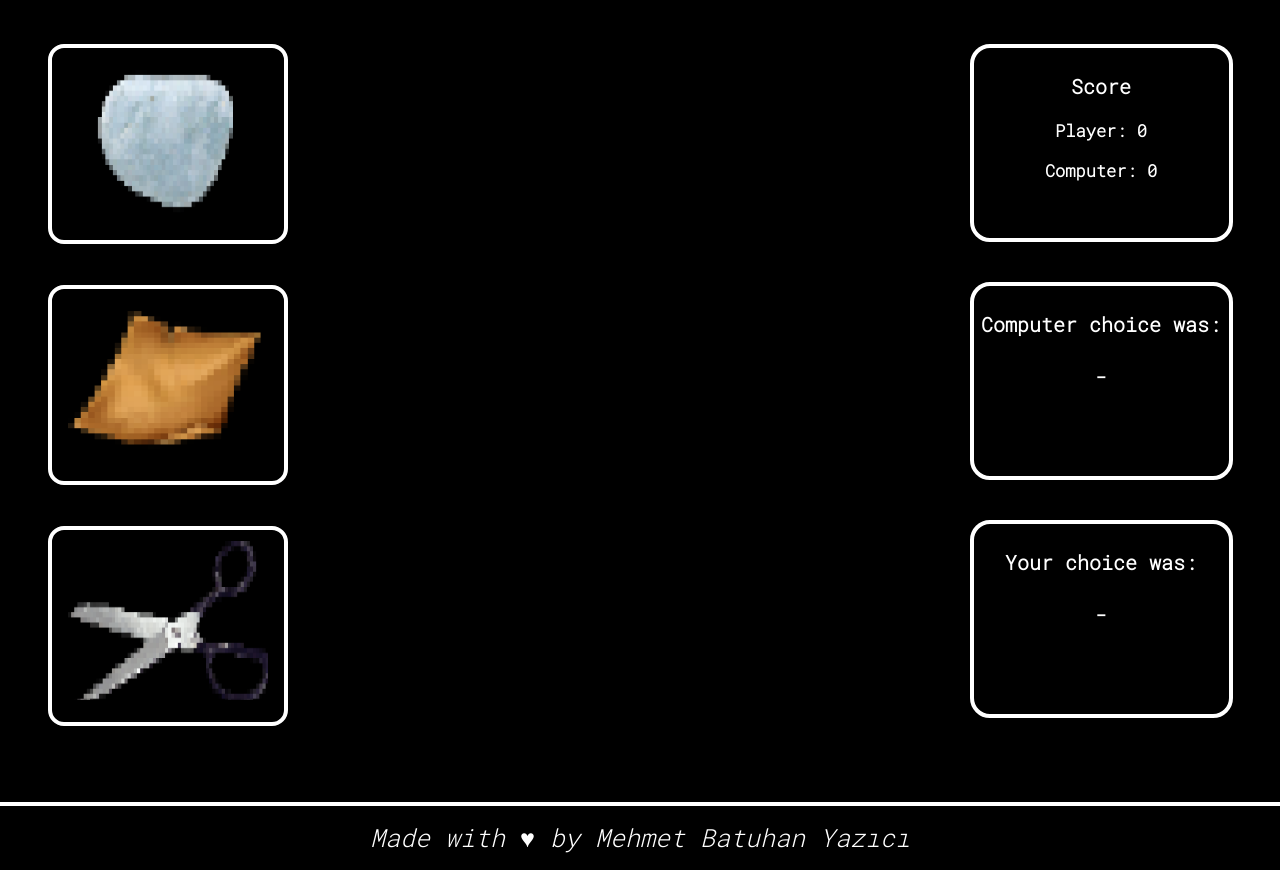
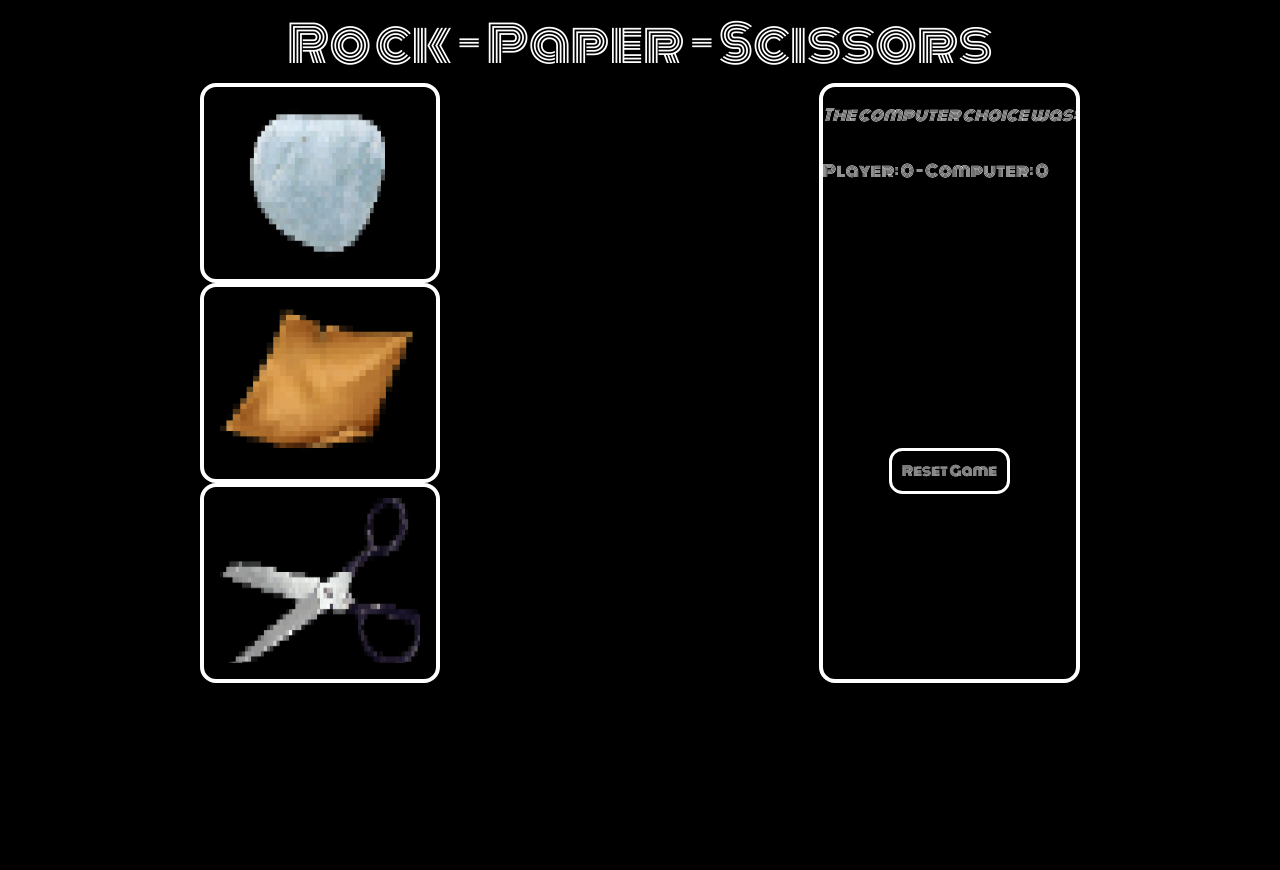
Before and after one commit to batuyazici/odin-roshambo, a plain HTML site: page index.html in a window 1280 px wide. After the commit the page ends 800 px from the top, so only its background shows below. Drawn offline with Linux system fonts and the light colour scheme.

Commit message:
Revert "Update and fix the UI"
This reverts commit cae77854e87bfb834ccd14068ef26c9f226ad3f5.

```diff
--- a/index.css
+++ b/index.css
@@ -2,36 +2,38 @@ body,
 button {
   background-color: black;
   color: white;
+  margin: auto;
+  font-family: 'Monoton', cursive;
+}
+
+button {
+    border: none;
+
 }
 
 body {
+
+  min-height: 100vh;
   margin: 0;
-}
-button {
-  border: none;
+  padding: 0;
 }
 
-.header {
+#header {
     font-size: 50px;
-  flex-shrink: 0;
-  text-align: center;
-  font-family: "Monoton", cursive;
+    display: flex;
+    justify-content: center;
 }
 .mainContainer {
-  font-family: "Roboto Mono", monospace;
-  margin: 0;
-  padding: 0;
-  height: 100vh;
-  cursor: default;
-  caret-color: transparent;
+    margin: 0 5px;
+    padding:5px;
+    height: auto;
+    width: auto;
     display: flex;
     flex-direction: column;
     justify-content: center;
 }
 .gameContainer {
-  flex: 1 0 auto;
-  margin: 35px;
-  height: 723px;
+    height: 600px;
     width: auto;
     display: flex;
     justify-content: space-around;
@@ -39,97 +41,54 @@ button {
 .gameContainer .playerContainer {
   background-color: black;
   display: flex;
-  align-items: stretch;
+  align-items:stretch;
   flex-direction: column;
   height: auto;
 }
-.gameContainer .statusContainer {
-  width: 632px;
-  text-align: center;
-}
 .gameContainer .scoreContainer {
+    background-color: black;
+    display: flex;
+    flex-direction: column;
+    border: solid 4px white;
+    border-radius: 1em;
     width: auto;
     height: auto;
-}
-.gameContainer .scoreContainer #box {
-  background-color: black;
-  border: solid 4px white;
-  border-radius: 1em;
-  width: 245px;
-  text-align: center;
-  margin-bottom: 40px;
-  height: 180px;
-  padding: 5px;
-  font-size: 20px;
-  font-weight: bold;
-}
-.gameContainer .scoreContainer #score {
-  text-align: center;
-  font-weight: bold;
-  font-size: 20px;
-}
-
-.gameContainer .scoreContainer .centered {
-  font-size: 17px;
-  font-style: normal;
-  text-align: center;
+    justify-content: center;
 }
 .playerContainer .buttonContainer {
-  padding: 5px;
-  margin-bottom: 41px;
-  flex: 1;
+    display: flex;
     border: 4px solid white;
     border-radius: 1em;
     width: auto;
+    padding:5px;
     transition: border-color 0.3s ease;
     height: auto;
   }
-.buttonContainer:hover,
-.statusContainer #reset:hover {
+  .buttonContainer:hover,  .scoreContainer #reset:hover{
     border-color: white;
     box-shadow: 0 0 1rem white;
   }
 .buttonContainer .imageBox {
+    border-radius: 1em   ;
+
+}
+
+.imageBox img {
+  width: 200px;
+  height: 165px;
+  padding: 5px;
+}
+.imageBox:hover {
+    transform: scale(1.1); /* Scale up the imageBox on hover */
+    transition: transform 0.3s ease; /* Add transition for the scaling effect */
+  }
+
+.scoreContainer #reset {
+    border: 3px solid white;
+    padding: 10px;
     border-radius: 1em;
 }
 
-.imageBox img {
-  cursor: pointer;
-  width: 200px;
-  height: 159px;
-  padding: 5px;
-}
-.imageBox:hover {
-  transform: scale(1.1);
-  transition: transform 0.3s ease;
-}
-
-.gameContainer .statusContainer #reset {
-  border: 3px solid white;
-  padding: 10px;
-  border-radius: 0em;
-  font-size: 30px;
-  font-weight: bold;
-  margin-top: 41px;
-}
-
-.footer {
-  font-style: italic;
-  flex-shrink: 0;
-  font-size: 25px;
-  border-top: 4px solid white;
-  text-align: center;
-  padding: 15px;
-  color: white;
-}
-.gameContainer .statusContainer #statusText {
-  font-size: 28px;
+.scoreContainer #computerText {
     font-style: italic;
 }
-.gameContainer .statusContainer #winnerText {
-  font-size: 29px;
-  font-style: bold;
-}
-.hidden {
-  display: none;
-}
--- a/index.html
+++ b/index.html
@@ -1,6 +1,5 @@
 <!DOCTYPE html>
 <html lang="en">
-
   <head>
     <meta charset="UTF-8" />
     <meta name="viewport" content="width=device-width, initial-scale=1.0" />
@@ -8,17 +7,16 @@
     <link rel="stylesheet" href="./index.css" />
     <link rel="preconnect" href="https://fonts.googleapis.com" />
     <link rel="preconnect" href="https://fonts.gstatic.com" crossorigin />
-  <link href="https://fonts.googleapis.com/css2?family=Monoton&display=swap" rel="stylesheet" />
-  <link rel="preconnect" href="https://fonts.googleapis.com">
-  <link rel="preconnect" href="https://fonts.gstatic.com" crossorigin>
-  <link href="https://fonts.googleapis.com/css2?family=Roboto+Mono:wght@300&display=swap" rel="stylesheet">
+    <link
+      href="https://fonts.googleapis.com/css2?family=Monoton&display=swap"
+      rel="stylesheet"
+    />
   </head>
-
   <body>
     <section class="mainContainer">
-    <header class="header">Rock - Paper - Scissors</header>
+      <header id="header">Rock - Paper - Scissors</header>
       <section class="gameContainer">
-      <section class="playerContainer">
+        <div class="playerContainer">
           <div class="buttonContainer" id=container1">
             <button id="rock">
               <div class="imageBox">
@@ -40,36 +38,16 @@
               </div>
             </button>
           </div>
-      </section>
-      <section class="statusContainer">
+        </div>
+        <section class="scoreContainer">
+          <p id="computerText">The computer choice was: </p>
+         <p id="scoreText">Player: 0 - Computer: 0</p>
          <p id="statusText"></p>
-        <img id="playerSuccess" class="hidden" src="./assets/awkward-smile-brimstone.png" alt="Smile Brimstone" />
-        <img id="computerSuccess" class="hidden" src="./assets/man-down-spray-brimstone.png" alt="Down Brimstone" />
          <p id="winnerText"></p>
-        <button id="reset" class="hidden">New Game</button>
-      </section>
-      <section class="scoreContainer">
-        <div class="scoreBox" id="box">
-          <p id="score">Score</p>
-          <div class="centered">
-            <p id="playerScore">Player: 0</p>
-            <p id="computerScore">Computer: 0</p>
-          </div>
-        </div>
-        <div class="choiceBox" id="box">
-          <p id="computerText">Computer choice was: <br>
-            <br><span id="computerInfo">-</span>
-          </p>
-        </div>
-        <div id="box">
-          <p id="playerText">Your choice was:<br><br> <span id="playerInfo">-</span></p>
-        </div>
+         <button id="reset">Reset Game</button>
         </section>
       </section>
-    <div class="footer">Made with &hearts; by Mehmet Batuhan Yazıcı</div>
     </section>
-
     <script src="./index.js" defer></script>
   </body>
-
 </html>
```
Lines whose indentation alone changed are shown as unchanged.
